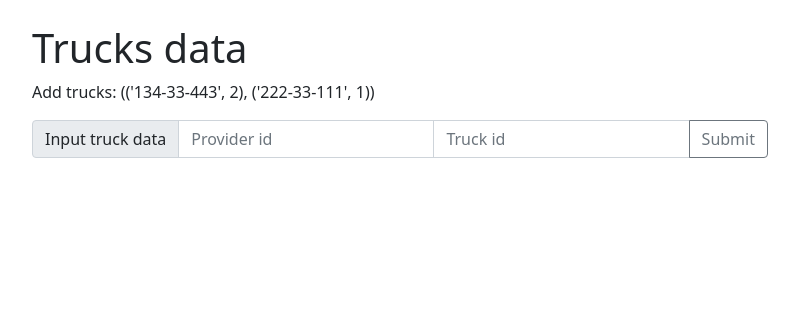
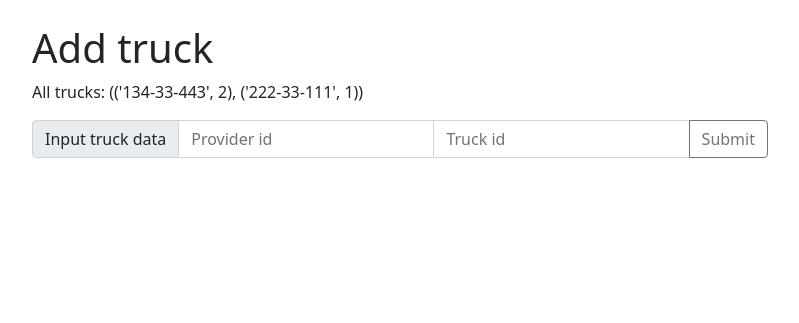
Before and after one commit to maciob/DeveleapDevWeek, a Flask app: page /truck in a window 1280 px wide. Shown: the part 56-379 px from the top of the page, without its empty margins (240-1039 px from the left). Run offline with Flask 2, Linux system fonts and the light colour scheme; data comes from the database, SQL or seed files in the repository.

Commit message:
another cosmetic changes

```diff
--- a/Billing/app/billing_server.py
+++ b/Billing/app/billing_server.py
@@ -188,7 +188,7 @@ def add_truck():
         cur.close()
         conn.close()
         # data = jsonify(trucks)
-        return render_template("trucks.html", status=trucks, title="Trucks data")
+        return render_template("trucks.html", status=trucks, title="Add truck")
 
 
 @app.route("/truck/<id>", methods=["PUT", "GET"])
--- a/Billing/app/templates/trucks.html
+++ b/Billing/app/templates/trucks.html
@@ -2,7 +2,7 @@
 
 {% block content %}
     <h1>{% block title %} {{ title }} {% endblock %}</h1>
-    <p> Add trucks: {{status}} </p>
+    <p> All trucks: {{status}} </p>
 
     <form method="post" target="response_frame">
         <div class="input-group mb-3">
```
